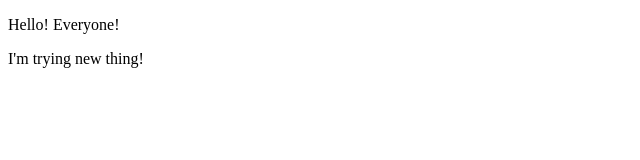
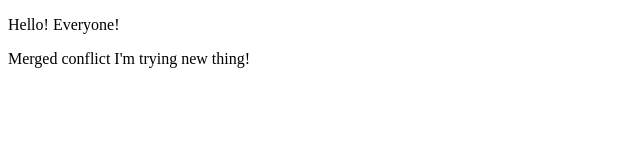
Before and after one commit to Co30Lc/FirstRepo, a plain HTML site: page index.html in a window 1280 px wide. Shown: the whole page, without its empty margins (0-640 px from the left). Drawn offline with Linux system fonts and the light colour scheme.

Commit message:
Create a conflict

```diff
--- a/index.html
+++ b/index.html
@@ -15,6 +15,7 @@
         <div class="Block">
             <div id="text">
                 <p>
+                    Merged conflict
                     I'm trying new thing!
                 </p>
             </div>
```
